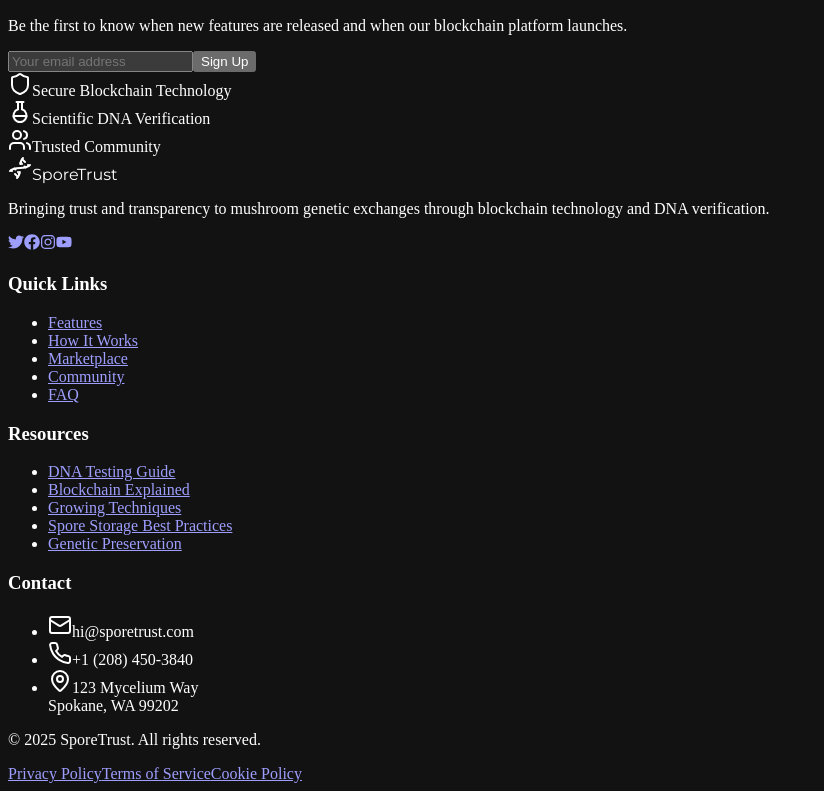
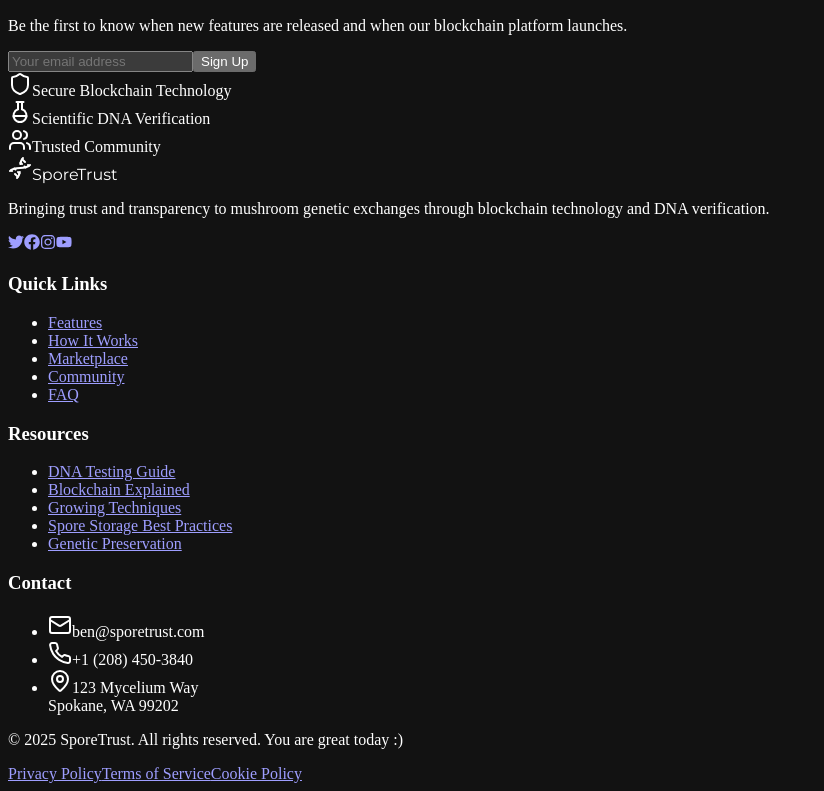
Before and after one commit to nachlasb/TrustSpore, a React (Vite) app in the folder client/: page / in a window 1280 px wide. Shown: the part 10773-11564 px from the top of the page, without its empty margins (0-824 px from the left). Built offline with nearby package versions, Linux system fonts and the light colour scheme.

Commit message:
edited footer wireframe icon colors to white, changed footer text

```diff
--- a/client/src/layout/Footer.tsx
+++ b/client/src/layout/Footer.tsx
@@ -44,7 +44,7 @@ export default function Footer() {
         <div className="grid grid-cols-1 md:grid-cols-2 lg:grid-cols-4 gap-8 mb-12">
           <div>
             <div className="flex items-center mb-6">
-              <Dna className="h-6 w-6 text-accent mr-2" />
+              <Dna className="h-6 w-6 text-white mr-2" />
               <span className="font-heading font-bold text-xl">SporeTrust</span>
             </div>
             <p className="text-muted-foreground mb-6">
@@ -107,15 +107,15 @@ export default function Footer() {
             <h3 className="font-bold text-lg mb-4">Contact</h3>
             <ul className="space-y-2">
               <li className="flex items-start">
-                <Mail className="h-5 w-5 text-accent mt-1 mr-2" />
-                <span className="text-muted-foreground">hi@sporetrust.com</span>
+                <Mail className="h-5 w-5 text-white mt-1 mr-2" />
+                <span className="text-muted-foreground">ben@sporetrust.com</span>
               </li>
               <li className="flex items-start">
-                <Phone className="h-5 w-5 text-accent mt-1 mr-2" />
+                <Phone className="h-5 w-5 text-white mt-1 mr-2" />
                 <span className="text-muted-foreground">+1 (208) 450-3840</span>
               </li>
               <li className="flex items-start">
-                <MapPin className="h-5 w-5 text-accent mt-1 mr-2" />
+                <MapPin className="h-5 w-5 text-white mt-1 mr-2" />
                 <span className="text-muted-foreground">
                   123 Mycelium Way<br />Spokane, WA 99202
                 </span>
@@ -127,7 +127,7 @@ export default function Footer() {
         <div className="border-t border-neutral-dark pt-8 mt-8">
           <div className="flex flex-col md:flex-row justify-between items-center">
             <p className="text-muted-foreground text-sm mb-4 md:mb-0">
-              &copy; {new Date().getFullYear()} SporeTrust. All rights reserved.
+              &copy; {new Date().getFullYear()} SporeTrust. All rights reserved. You are great today :)
             </p>
             <div className="flex flex-wrap space-x-6">
               {policyLinks.map((link, index) => (
```
